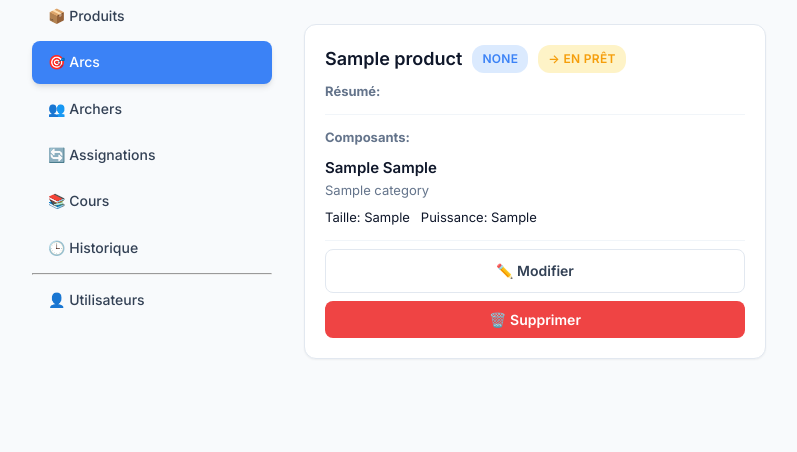
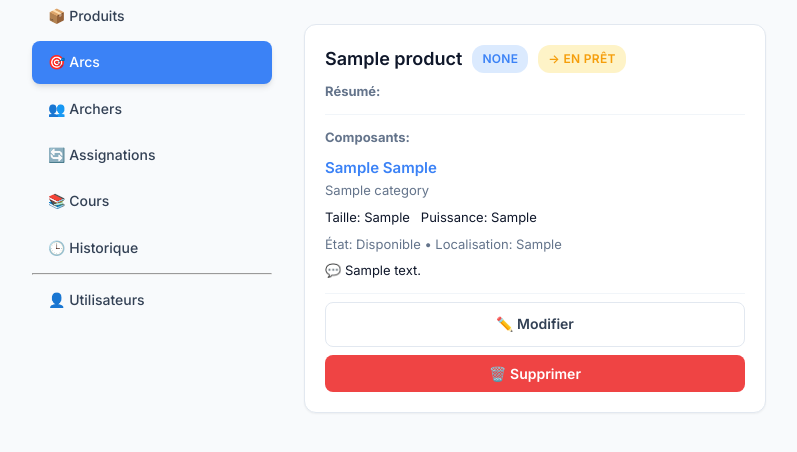
Before and after one commit to CELIANVF/AIM, a Flask app: page /composites in a window 1280 px wide. Shown: the part 202-654 px from the top of the page, without its empty margins (0-797 px from the left). Run offline with Flask 3, Linux system fonts and the light colour scheme; a user stored in the database is signed in; tables that the repository leaves empty hold one stand-in row (values such as "Sample post").

Commit message:
feat: Add product edit links and enhance component details with location and comments in composite templates

```diff
--- a/templates/add_composite.html
+++ b/templates/add_composite.html
@@ -39,7 +39,7 @@
                 <div class="component-card" style="background:var(--card);border:1px solid var(--border);border-radius:8px;padding:10px;display:flex;flex-direction:column;gap:8px">
                     <label style="display:flex;align-items:center;gap:8px">
                         <input type="checkbox" name="components" value="{{ p.id }}"
-                            data-brand="{{ p.brand|e }}" data-state="{{ p.state|e }}" data-size="{{ p.size|e }}" data-power="{{ p.power|e }}" data-model="{{ p.model|e }}"
+                            data-brand="{{ p.brand|e }}" data-state="{{ p.state|e }}" data-size="{{ p.size|e }}" data-power="{{ p.power|e }}" data-model="{{ p.model|e }}" data-location="{{ p.location|e }}" data-comments="{{ p.comments|e }}"
                             {% if p.custom_values %}
                                 {% for k, v in p.custom_values.items() %}
                                     data-custom-{{ k.replace(' ', '_')|lower }}="{{ v|e }}"
@@ -47,8 +47,10 @@
                             {% endif %}
                         >
                         <div style="flex:1">
-                            <div style="font-weight:600">{{ p.brand }}{% if p.model %} {{ p.model }}{% endif %}</div>
+                            <div style="font-weight:600"><a href="/edit_product/{{ p.id }}" target="_blank" rel="noopener">{{ p.brand }}{% if p.model %} {{ p.model }}{% endif %}</a></div>
                             <div class="small muted">{{ p.category.name }}{% if p.size %} • {{ p.size }}{% endif %}{% if p.power %} • {{ p.power }}{% endif %}</div>
+                            <div class="small muted" style="margin-top:6px">État: {% if p.state == 'stock' %}Disponible{% elif p.state == 'loan' %}En prêt{% elif p.state == 'broken' %}Cassé{% else %}{{ p.state }}{% endif %} • Localisation: {% if p.location == 'club' %}Au club{% elif p.location == 'loan' %}En prêt{% else %}{{ p.location }}{% endif %}</div>
+                            {% if p.comments %}<div class="small" style="margin-top:6px">💬 {{ p.comments }}</div>{% endif %}
                         </div>
                     </label>
                 </div>
--- a/templates/composites.html
+++ b/templates/composites.html
@@ -48,7 +48,7 @@
                     {% for comp in c.components %}
                         <div style="display:flex;justify-content:space-between;gap:12px;align-items:flex-start">
                             <div style="flex:1">
-                                <div style="font-weight:600">{{ comp.brand }}{% if comp.model %} {{ comp.model }}{% endif %}</div>
+                                <div style="font-weight:600"><a href="/edit_product/{{ comp.id }}" target="_blank" rel="noopener">{{ comp.brand }}{% if comp.model %} {{ comp.model }}{% endif %}</a></div>
                                 <div class="small muted">{{ comp.category.name }}</div>
                                 <div class="small" style="margin-top:6px">
                                     {% if comp.size %}
@@ -58,6 +58,10 @@
                                         &nbsp; Puissance: {{ comp.power }}{% if comp.category and comp.category.field_units and comp.category.field_units.get('power') %} {{ comp.category.field_units.get('power') }}{% endif %}
                                     {% endif %}
                                 </div>
+                                <div class="small muted" style="margin-top:6px">État: {% if comp.state == 'stock' %}Disponible{% elif comp.state == 'loan' %}En prêt{% elif comp.state == 'broken' %}Cassé{% else %}{{ comp.state }}{% endif %} • Localisation: {% if comp.location == 'club' %}Au club{% elif comp.location == 'loan' %}En prêt{% else %}{{ comp.location }}{% endif %}</div>
+                                {% if comp.comments %}
+                                <div class="small" style="margin-top:6px">💬 {{ comp.comments }}</div>
+                                {% endif %}
                                 {% if comp.custom_values %}
                                 <div class="small muted" style="margin-top:6px">
                                     {% for k, v in comp.custom_values.items() %}
--- a/templates/edit_composite.html
+++ b/templates/edit_composite.html
@@ -36,7 +36,7 @@
     <div class="component-card" style="background:var(--card);border:1px solid var(--border);border-radius:8px;padding:10px;display:flex;flex-direction:column;gap:8px">
         <label style="display:flex;align-items:center;gap:8px">
             <input type="checkbox" name="components" value="{{ p.id }}" {% if p in composite.components %}checked{% endif %}
-                data-brand="{{ p.brand|e }}" data-state="{{ p.state|e }}" data-size="{{ p.size|e }}" data-power="{{ p.power|e }}" data-model="{{ p.model|e }}"
+                data-brand="{{ p.brand|e }}" data-state="{{ p.state|e }}" data-size="{{ p.size|e }}" data-power="{{ p.power|e }}" data-model="{{ p.model|e }}" data-location="{{ p.location|e }}" data-comments="{{ p.comments|e }}"
                 {% if p.custom_values %}
                     {% for k, v in p.custom_values.items() %}
                         data-custom-{{ k.replace(' ', '_')|lower }}="{{ v|e }}"
@@ -46,6 +46,8 @@
             <div style="flex:1">
                 <div style="font-weight:600"><a href="/edit_product/{{ p.id }}" target="_blank" rel="noopener">{{ p.brand }}{% if p.model %} {{ p.model }}{% endif %}</a></div>
                 <div class="small muted">{{ p.category.name }}{% if p.size %} • {{ p.size }}{% endif %}{% if p.power %} • {{ p.power }}{% endif %}</div>
+                <div class="small muted" style="margin-top:6px">État: {% if p.state == 'stock' %}Disponible{% elif p.state == 'loan' %}En prêt{% elif p.state == 'broken' %}Cassé{% else %}{{ p.state }}{% endif %} • Localisation: {% if p.location == 'club' %}Au club{% elif p.location == 'loan' %}En prêt{% else %}{{ p.location }}{% endif %}</div>
+                {% if p.comments %}<div class="small" style="margin-top:6px">💬 {{ p.comments }}</div>{% endif %}
             </div>
         </label>
     </div>
```
